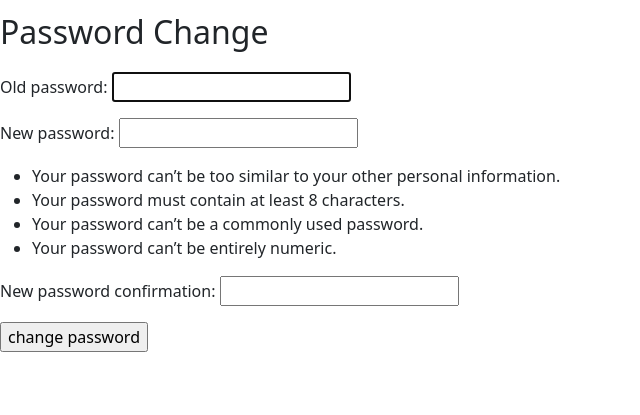
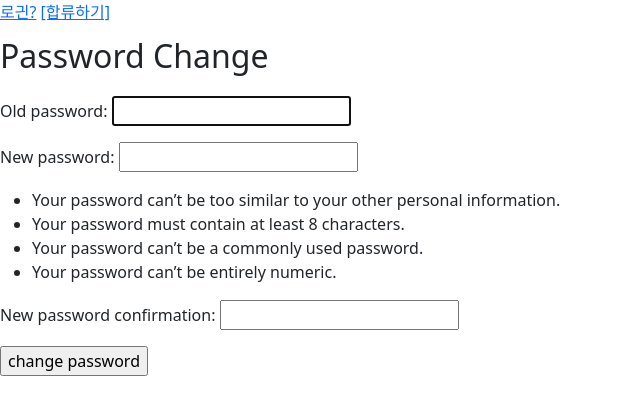
Before and after one commit to baebaemin/temp-project, a Django app: page /accounts/password/ in a window 1280 px wide. Shown: the top 415 px of the page, without its empty margins (0-640 px from the left). Run offline with Django 3.2, Linux system fonts and the light colour scheme.

Commit message:
최종완결입니다만...

```diff
--- a/accounts/forms.py
+++ b/accounts/forms.py
@@ -4,7 +4,6 @@ from django.contrib.auth import get_user_model
 class CustomUserCreationForm(UserCreationForm):
     class Meta(UserCreationForm.Meta):
         model = get_user_model()
-        fields = ['first_name', 'last_name']
 
 class CustomUserChangeForm(UserChangeForm):
     class Meta(UserChangeForm.Meta):
--- a/accounts/views.py
+++ b/accounts/views.py
@@ -40,12 +40,12 @@ def signup(request):
 
 def update(request):
     if request.method == "POST":
-        form = CustomUserChangeForm(request.POST)
+        form = CustomUserChangeForm(request.POST, instance=request.user)
         if form.is_valid():
             form.save()
-            redirect("movies:index")
+            return redirect("movies:index")
     else:
-        form = CustomUserChangeForm()
+        form = CustomUserChangeForm(instance=request.user)
     context = {
         'form':form,
     }
--- a/templates/base.html
+++ b/templates/base.html
@@ -8,6 +8,14 @@
   <title>Document</title>
 </head>
 <body>
+  {% if user.is_authenticated %}
+    <a href="{% url 'accounts:logout' %}">로긔아웃</a>
+    <a href="{% url 'accounts:update' %}">정보수정하긔</a>
+    <a href="{% url 'accounts:delete' %}">탈퇴하긔 ㅠ?</a>
+  {% else %}
+    <a href="{% url 'accounts:login' %}">로긘?</a>
+    <a href="{% url 'accounts:signup' %}">[합류하기]</a>
+  {% endif %}
   {% block content %}
 
   {% endblock content %}
```
Also changed, not shown: accounts/migrations/0001_initial.py, movies/migrations/0001_initial.py.
